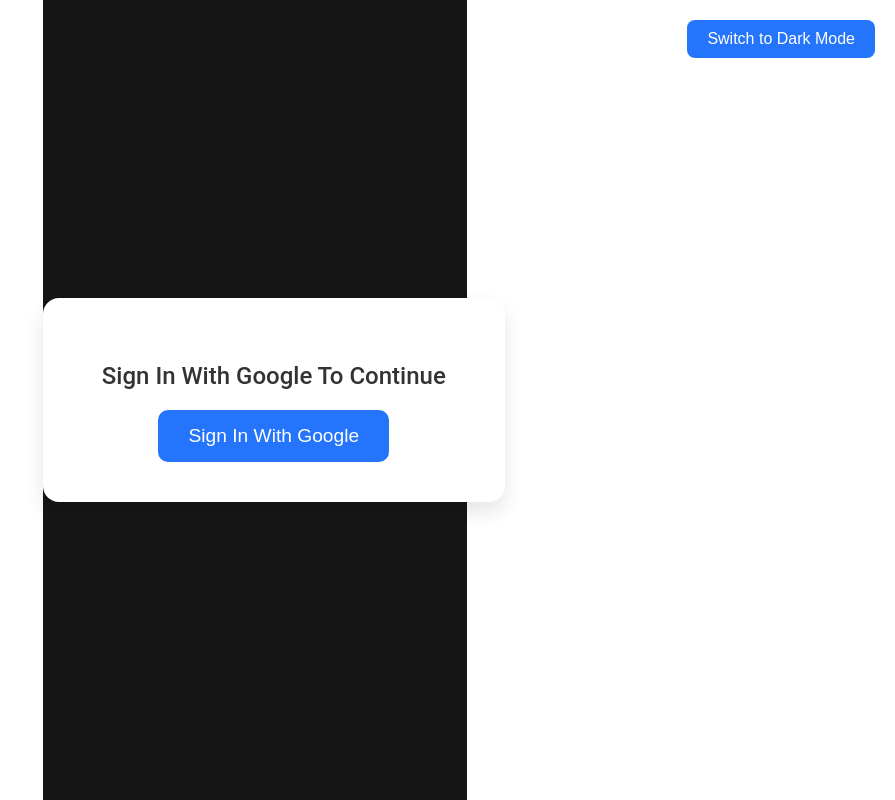
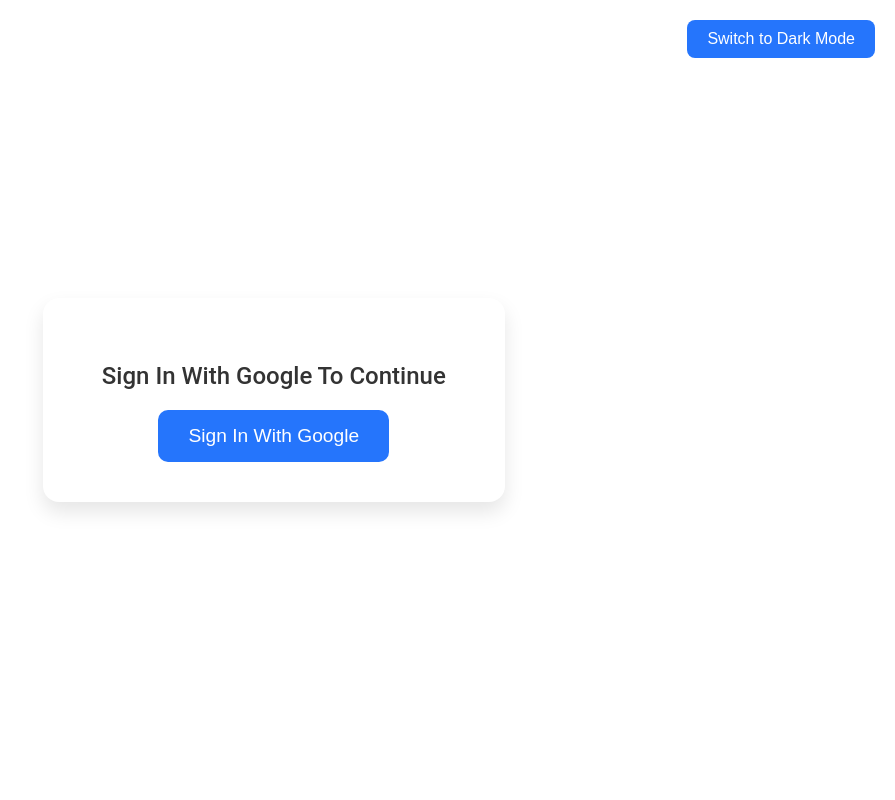
Before and after one commit to AadiSharma49/Group-Chat-App, a React (Vite) app: page / in a window 1280 px wide. Shown: the whole page, without its empty margins (385-1280 px from the left). Built offline with nearby package versions, Linux system fonts and the light colour scheme.

Commit message:
Update App.css

```diff
--- a/src/App.css
+++ b/src/App.css
@@ -14,16 +14,18 @@
   transition: background-color 0.3s ease;
 }
 
+/* Light and Dark Mode Styles */
 .App.light {
-  background-color: #161616; /* Light background color */
-  color: #5f5f5f;
+  background-color: #ffffff; /* Light background color */
+  color: #333; /* Dark text */
 }
 
 .App.dark {
-  background-color: #333; /* Dark background color */
-  color: #fff;
+  background-color: #fff; /* Dark background color */
+  color: #333; /* White text */
 }
 
+/* Theme Toggle Button */
 .theme-toggle {
   position: absolute;
   top: 20px;
@@ -57,8 +59,9 @@
   transition: all 0.3s ease-in-out;
 }
 
+/* Dark Mode for Auth */
 .Auth.dark {
-  background: #222; /* Dark theme background */
+  background: #333; /* Dark theme background */
   color: #fff; /* Dark theme text color */
 }
 
@@ -98,6 +101,12 @@
   max-width: 600px;
   width: 90%;
   transition: all 0.3s ease-in-out;
+}
+
+/* Dark Mode for Room */
+.room.dark {
+  background: #222; /* Dark theme background */
+  color: #fff; /* Dark theme text color */
 }
 
 .room label {
```
